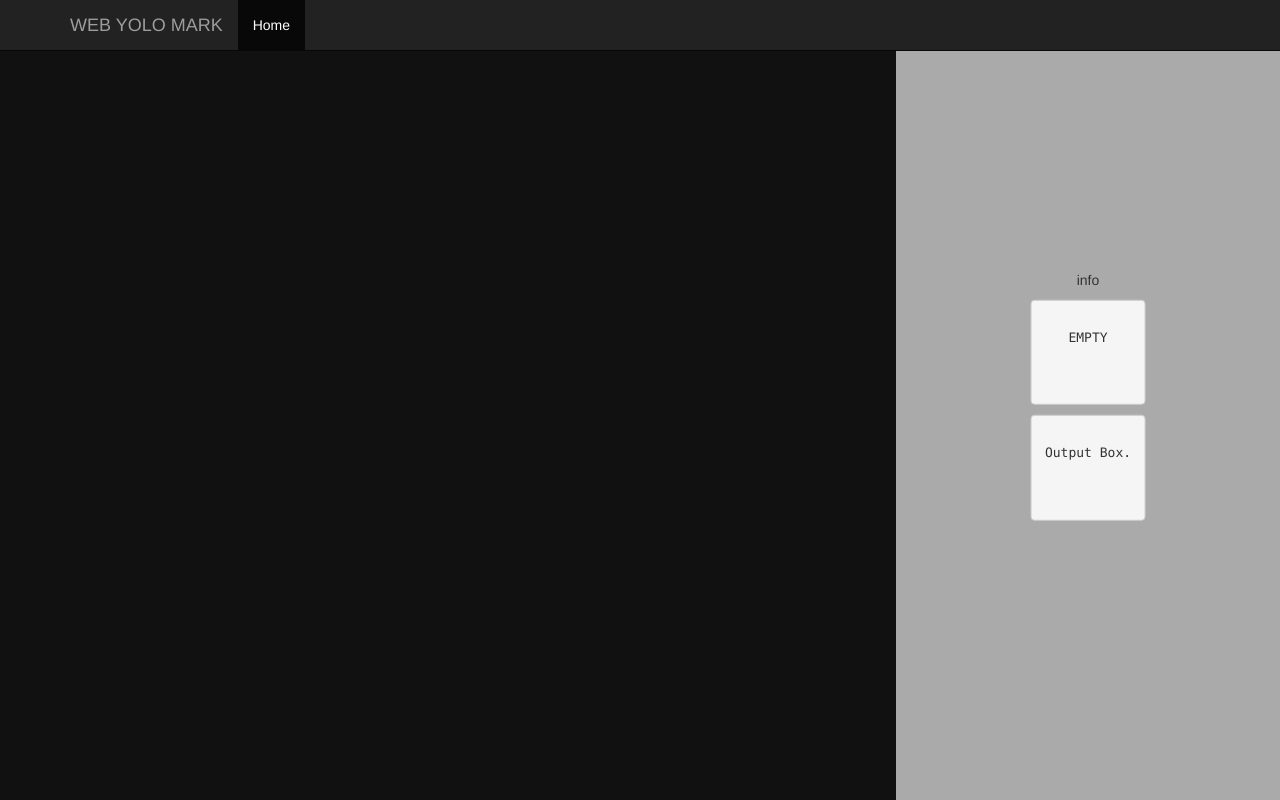
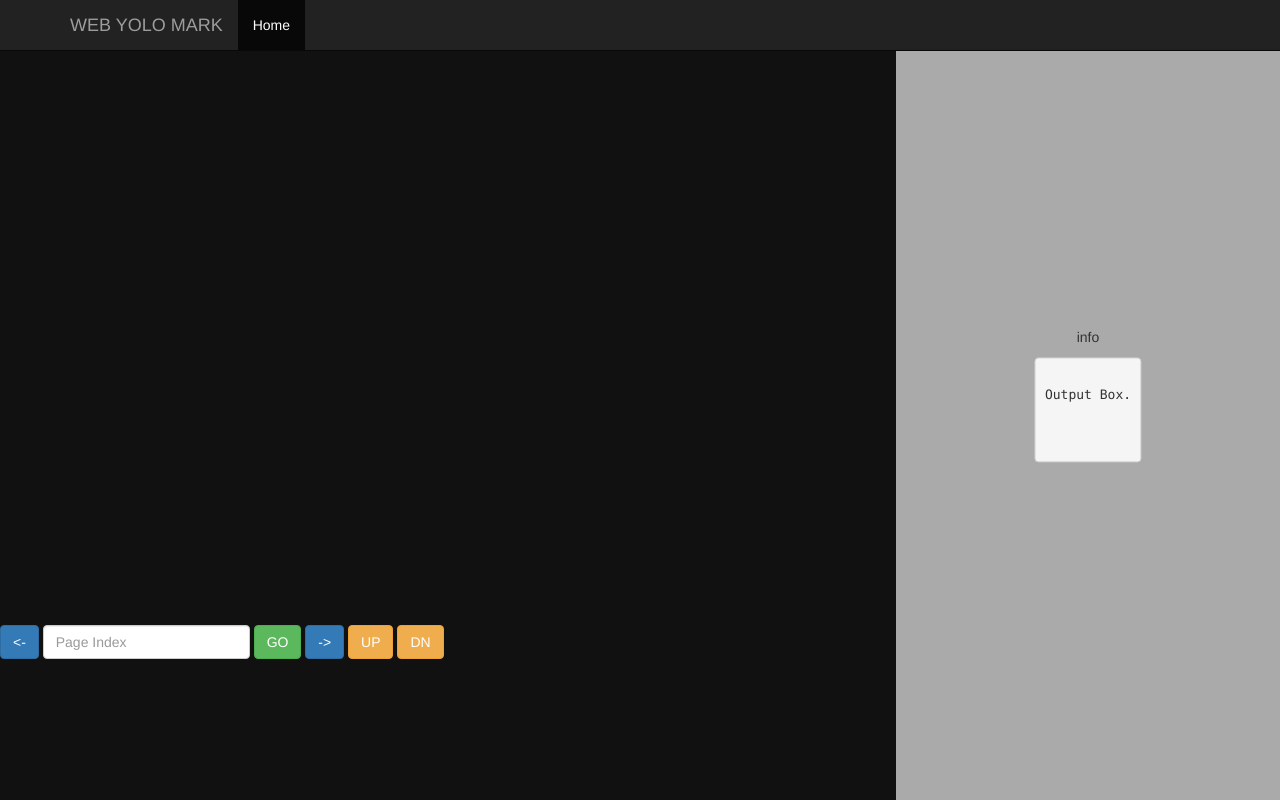
Before and after one commit to ShanghaiNovotech/web_yolo_mark, a Flask app: page / in a window 1280 px wide. Run offline with Flask 2, Linux system fonts and the light colour scheme; some libraries are stand-ins or nearby versions.

Commit message:
fix pagination.

```diff
--- a/static/starter-template.css
+++ b/static/starter-template.css
@@ -44,3 +44,8 @@
 .centered img {
   /*width: 150px;*/
 }
+
+.form-control {
+    display: block;
+    width: 60px;
+}
--- a/templates/index.html
+++ b/templates/index.html
@@ -10,6 +10,7 @@
 
 <script src="//cdnjs.cloudflare.com/ajax/libs/jquery/1.12.4/jquery.min.js"></script>
 <script src="//cdnjs.cloudflare.com/ajax/libs/twitter-bootstrap/3.3.7/js/bootstrap.min.js"></script>
+<script src="/static/jquery.cookasdf.js"></script>
 
 <script>
 /*
@@ -20,6 +21,7 @@
 w=width of the bbox
 h=height of the bbox
 */
+var _cookie = $.cookie;
 var urls = "";
 var ctx = null;
 var canvas_w=600;
@@ -45,7 +47,6 @@
   $("#canvas").height(canvas_h);
   urls=data;
   elems=urls.split("\n");
-  innerhtml="";
   var canvas = document.getElementById('canvas');
   var txt= document.getElementById('infobox');
   ctx = canvas.getContext('2d');
@@ -55,11 +56,34 @@
   var rects =[];
   var drag = false;
   var imageObj = null;
+  var page_idx = null;
+  var per_page = 25;
 
-   for(i=0; i<20; i++){//pagnation TODO
-     innerhtml+="<img class='thumbs' width=60 height=60 id='img"+i+"' src='"+elems[i]+"'>";
+  function get_thumbs_html(){
+    if(page_idx==null){
+      if(typeof _cookie('page_idx_cookie') !== 'undefined'){
+        page_idx = _cookie('page_idx_cookie');
+      }else{
+        page_idx = 0;
+        _cookie('page_idx_cookie', 0, { expires: 365, path: '/' });
       }
-   $("#imgs_div").html(innerhtml);
+    }
+    $("#page_idx").val(page_idx);
+    var innerhtml="";
+    for(i=0; i<per_page; i++){
+      var img_idx = i + page_idx * per_page;
+      innerhtml+="<img class='thumbs' width=50 height=50 id='img"+(img_idx)+"' src='"+elems[img_idx]+"'>";
+    }
+    return innerhtml;
+  }
+
+  $("#page_idx").val(page_idx);
+  $("#page_idx").change(function() {
+    page_idx=$("#page_idx").val();
+    _cookie('page_idx_cookie', page_idx, { expires: 365, path: '/' });
+    $("#imgs_div").html(get_thumbs_html());
+  });
+  $("#imgs_div").html(get_thumbs_html());
 
   $(".thumbs").on("click", function()
   {
@@ -76,7 +100,7 @@
     load_big_image(image_url);
     $.get(txt_url, function(data) {
       var _data=data.replace(emptylinesRe,"");
-        $("#mark_box").html(_data);
+      //$("#mark_box").html(_data);
 
       lines=_data.split("\n");
         for(var i=0; i<lines.length; i++){
@@ -86,7 +110,7 @@
         }
         draw_rects();
     }).fail(function(){ //no txt file found, clear all info.
-        $("#mark_box").html("");
+      //$("#mark_box").html("");
       $("#infobox").html("");
     });
   });
@@ -187,19 +211,29 @@
         <div id="canvas_div" class="canvas0">
           <canvas id="canvas" width="600" height="600"></canvas>
         </div>
+        <div id="page_sel_div">
+          <div class="controls form-inline">
+            <form>
+              <button type="button" class="btn btn-primary"><-</button>
+              <input id="page_idx" type="text" class="form-control" placeholder="Page Index">
+              <button type="button" class="btn btn-success">GO</button>
+              <button type="button" class="btn btn-primary">-></button>
+              <button type="button" class="btn btn-warning">UP</button>
+              <button type="button" class="btn btn-warning">DN</button>
+            </form>
+          </div>
+        </div>
         <div id="imgs_div" class="images">
-
           <img src="" alt="">
-
         </div>
       </div>
 
       <div class="split right">
         <div class="centered">
           <p id="pic_info">info</p>
-          <pre>
-            <p id="mark_box">EMPTY</p>
-          </pre>
+          <!--<pre>
+            <p display="none" id="mark_box">EMPTY</p>
+          </pre>-->
           <pre>
           <p id="infobox">Output Box.</p>
           </pre>
```
Lines whose indentation alone changed are shown as unchanged.
